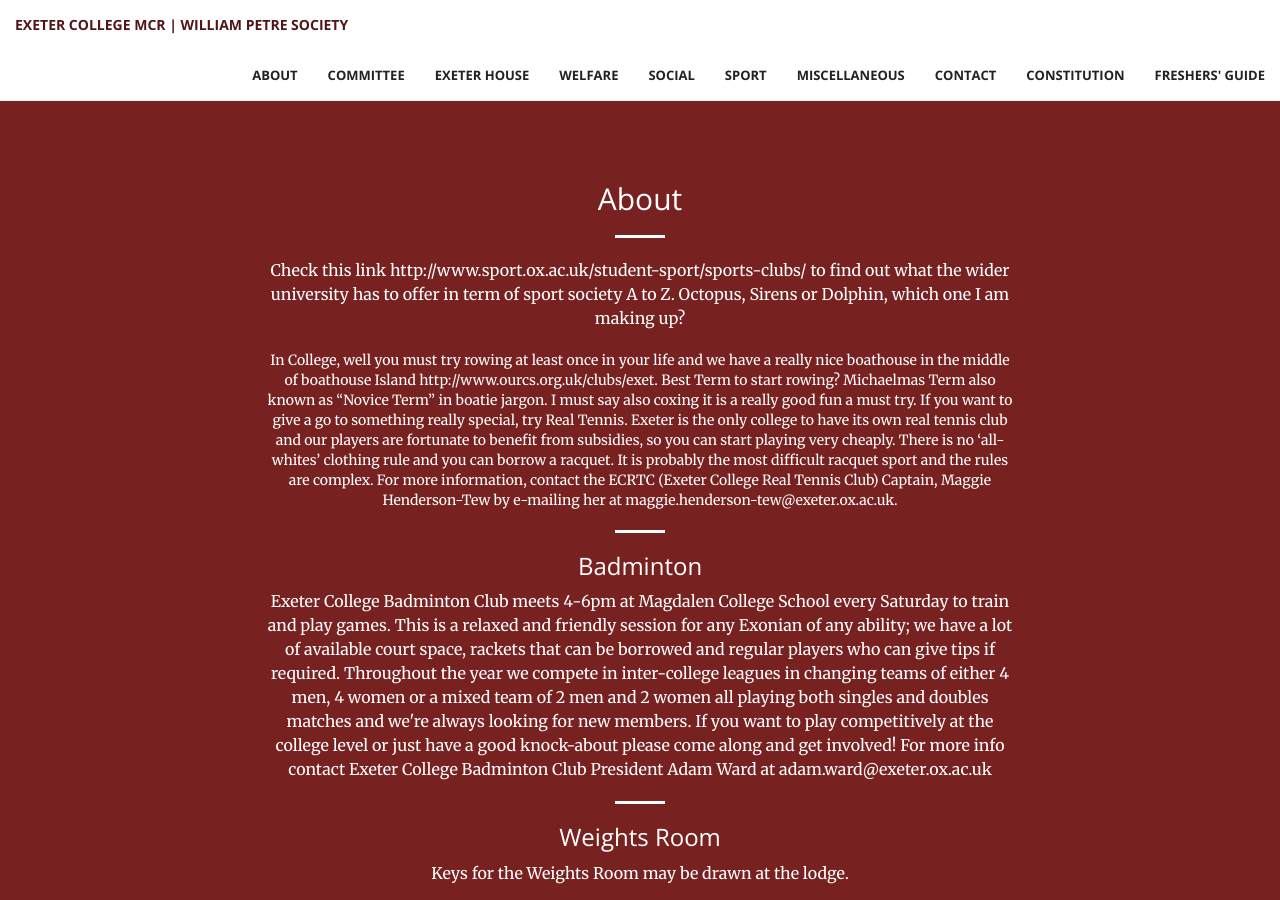
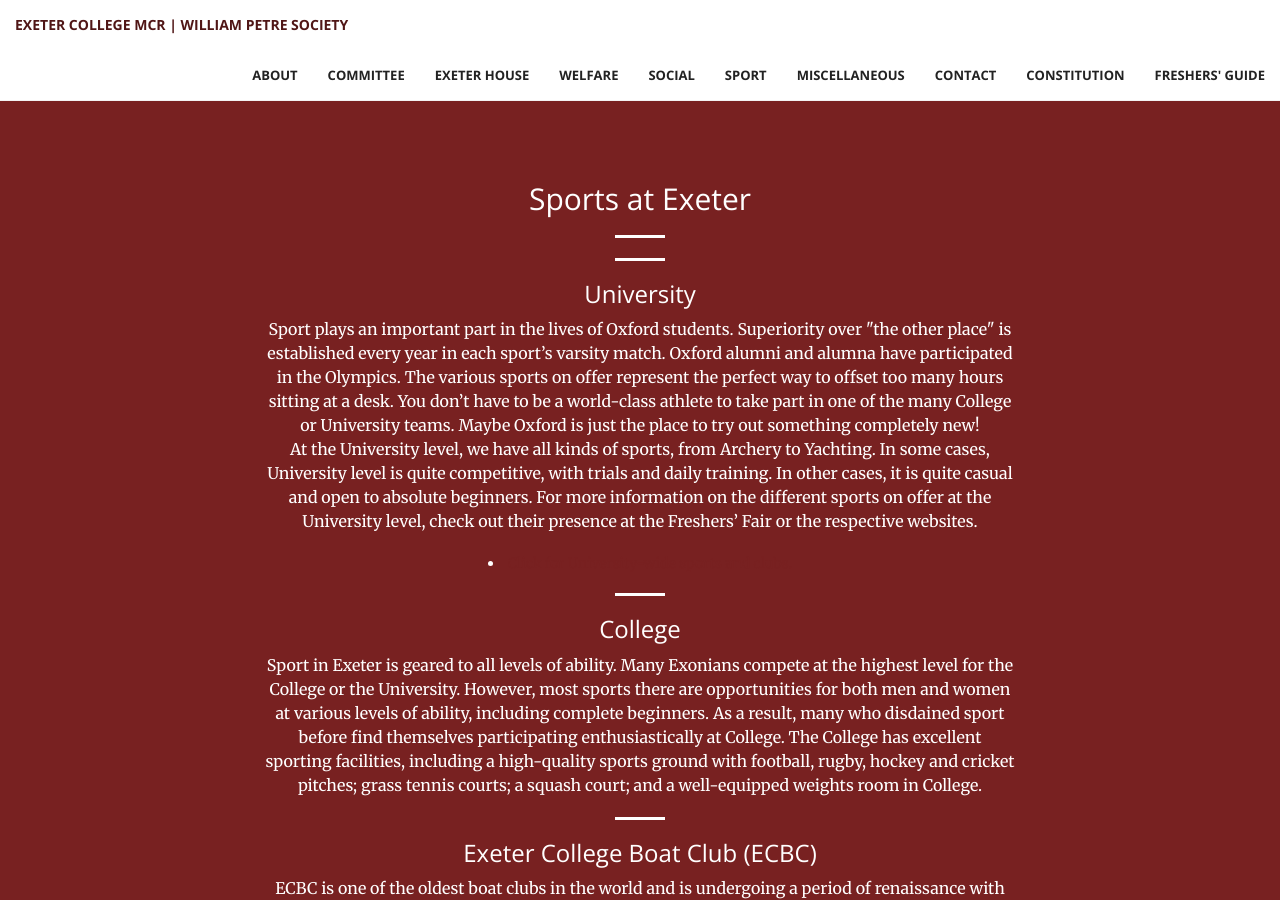
Before and after one commit to exetermcr/exetermcr.github.io, a Jekyll site: the page 5sport.html, which Jekyll copies as it is, in a window 1280 px wide and 900 px high, scrolled down 818 px. Built offline with Jekyll 4.4.1, drawn with Linux system fonts in a browser that asks for light colours; some of the changed text lies outside the part shown.

Commit message:
Update 5sport.html

```diff
--- a/5sport.html
+++ b/5sport.html
@@ -105,30 +105,72 @@
         <div class="container">
             <div class="row">
                 <div class="col-lg-8 col-lg-offset-2 text-center">
-                    <h2 class="section-heading">About</h2>
+                    <h2 class="section-heading">Sports at Exeter</h2>
                     <hr class="light">
                     <p class="text-faded">
-<p>Check this link http://www.sport.ox.ac.uk/student-sport/sports-clubs/ to find out what the wider university has to offer in term of sport society A to Z. Octopus, Sirens or Dolphin, which one I am making up?</p>
-
-In College, well you must try rowing at least once in your life and we have a really nice boathouse in the middle of boathouse Island http://www.ourcs.org.uk/clubs/exet. Best Term to start rowing? Michaelmas Term also known as “Novice Term” in boatie jargon. I must say also coxing it is a really good fun a must try.
-If you want to give a go to something really special, try Real Tennis. Exeter is the only college to have its own real tennis club and our players are fortunate to benefit from subsidies, so you can start playing very cheaply.  There is no ‘all-whites’ clothing rule and you can borrow a racquet.  It is probably the most difficult racquet sport and the rules are complex. For more information, contact the ECRTC (Exeter College Real Tennis Club) Captain, Maggie Henderson-Tew by e-mailing her at maggie.henderson-tew@exeter.ox.ac.uk.
 <p></p>
 <hr class="light">
-<h3 >Badminton</h3>
-<p>Exeter College Badminton Club meets 4-6pm at Magdalen College School every Saturday to train and play games. This is a relaxed and friendly session for any Exonian of any ability; we have a lot of available court space, rackets that can be borrowed and regular players who can give tips if required. Throughout the year we compete in inter-college leagues in changing teams of either 4 men, 4 women or a mixed team of 2 men and 2 women all playing both singles and doubles matches and we're always looking for new members. If you want to play competitively at the college level or just have a good knock-about please come along and get involved! For more info contact Exeter College Badminton Club President Adam Ward at adam.ward@exeter.ox.ac.uk </p>
+<h3>University</h3>
+<p>
+Sport plays an important part in the lives of Oxford students. Superiority over "the other place" is established every year in each sport’s varsity match. Oxford alumni and alumna have participated in the Olympics.
+The various sports on offer represent the perfect way to offset too many hours sitting at a desk. You don’t have to be a world-class athlete to take part in one of the many College or University teams.
+Maybe Oxford is just the place to try out something completely new!
+</br>
+At the University level, we have all kinds of sports, from Archery to Yachting.
+In some cases, University level is quite competitive, with trials and daily training.
+In other cases, it is quite casual and open to absolute beginners.
+For more information on the different sports on offer at the University level, check out their presence at the Freshers’ Fair or the respective websites.
+</p>
+<p><li><a href="http://www.sport.ox.ac.uk/student-sport/sports-clubs/">Click for University-wide sports and clubs.</a></li></p>
 <hr class="light">
-<h3>Weights Room</h3>
-<p>Keys for the Weights Room may be drawn at the lodge.</p>
+<h3>College</h3>
+<p>
+    Sport in Exeter is geared to all levels of ability.
+    Many Exonians compete at the highest level for the College or the University.
+    However, most sports there are opportunities for both men and women at various levels of ability, including complete beginners.
+    As a result, many who disdained sport before find themselves participating enthusiastically at College.
+    The College has excellent sporting facilities, including a high-quality sports ground with football, rugby, hockey and cricket pitches; grass tennis courts; a squash court; and a well-equipped weights room in College.
+</p>
 <hr class="light">
-<h3>Squash Courts</h3>
-<p>The Squash Courts are at our Sports Ground off the Marston Road.</p>
+<h3>Exeter College Boat Club (ECBC)</h3>
+<p>
+ECBC is one of the oldest boat clubs in the world and is undergoing a period of renaissance with success to rival the club’s rich history.
+The club is very open, social, and welcoming to complete novices and experienced rowers alike.
+Rowing at Exeter is a true pleasure and is enhanced by our very own Exeter College boat house.
+With several men’s and women’s boats competing in all the important races, there is ample opportunity to give rowing a try.
+The boat club recruits new rowers in Michaelmas term.
+</br>
+<li><a href="http://exetercollegebc.co.uk/">Visit the ECBC website!</a></li>
+</p>
 <hr class="light">
-<h3>Croquet</h3>
-<p>Weeks 0-9 Trinity Term Croquet may be played in the Fellows garden from 13:30 hours until 18:00 hours, a £5 deposit is required and returned on the return of the equipment.</p>
+<h3>Football</h3>
+<p>
+    Exeter College Association Football Club, ECAFC, is one of the absolute powerhouses of the beautiful game in Oxford.
+    In the 2013/14 season, the Men’s Football first team won the annual Cuppers competition.
+    The Men’s second team has been unstoppable in recent memory in its meteoric rise through the divisions.
+    And, the Women’s team is establishing itself as force to be reckoned with.
+    Despite its many successes and vaunted history, ECAFC is incredibly friendly and always looking for new players of all levels.
+    While a majority of players hail from the JCR, MCR members are highly encouraged to join us at our own pitch just off Marston Road.
+</p>
 <hr class="light">
-<h3>Exeter College punt scheme</h3>
-<p>The booking of punts starts on Sunday 27th April 2014 in Trinity Term, and finishes the end of 9th week. Bookings can only be made 24 hours in advance e.g. 10.00 am Monday for 10.00 am Tuesday on the hour. Bookings can only be made by the person booking the Punt and not by his/her friends. The Porter will note whether the student booking is from the JCR or the MCR; both common rooms will use the same punt. Porters must put the name of the person booking the punt on the back of the ticket and stamp the ticket with the Exeter College stamp. When collecting a punt, students must produce a punt ticket together with a University or Bodleian Card. If you unable to produce these items then NO PUNT. Only one booking per person per day.
+<h3>Rugby</h3>
+<p>
+    Exeter College Rugby Football Club, ECRFC, competes in the intercollegiate league and cup competition.
+    It offers the perfect possibility for playing Rugby Union and representing the College’s colors.
+</br>
+    Besides the three staples of sport in Oxford, the College has its own Netball, Badminton, and Cricket teams that compete in the intercollegiate leagues.
+    For more information, check out the Exeter Freshers’ Fair or contact your friendly Sports Rep.
 </p>
+<hr class="light">
+<h3>College and University Gyms</h3>
+<p>
+    Last but not least, we all love to hit the gym every once in a while.
+    There is a small weights room in College, and all members of the MCR are automatically members of the University Sports Centre in close proximity to Exeter House at Iffley Road.
+    The facility has a moderately-sized gym and pool.
+</br>
+<li><a href="http://www.sport.ox.ac.uk/facilities/iffley-road/">Check out the Iffley Road gym!</a></li>
+</p>
+
 
                 </div>
             </div>
```
